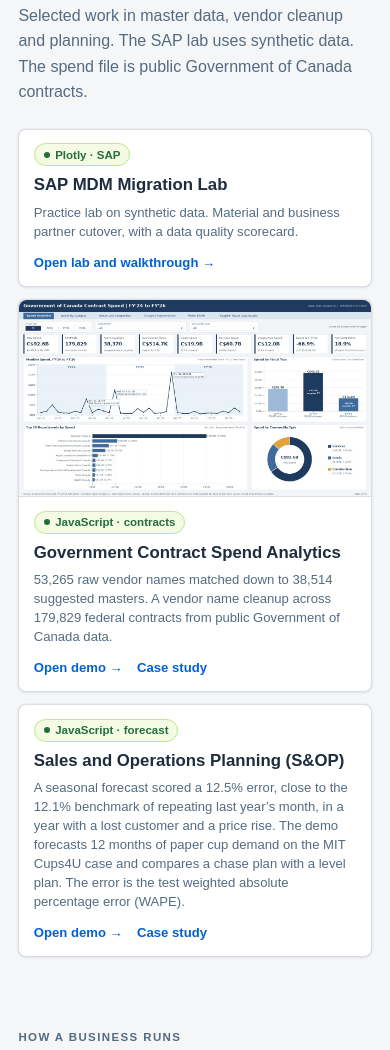
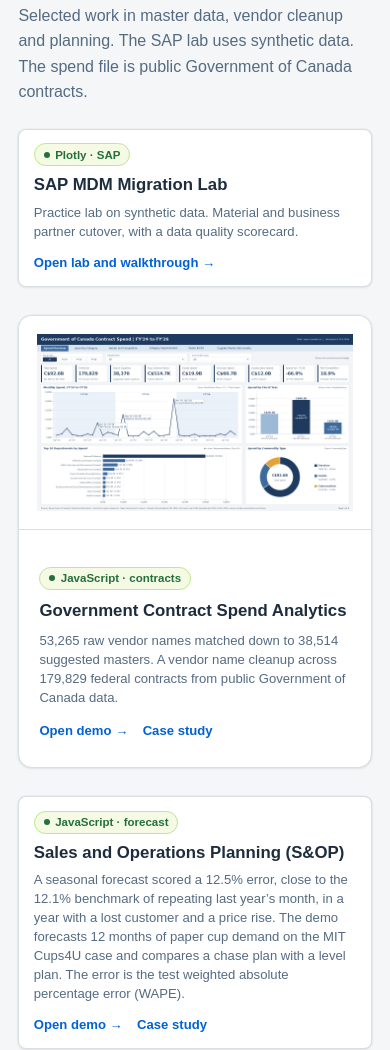
Before and after one commit to afolabi-adesina-m/NA-Skills-Portfolio, a plain HTML site: page docs/index.html in a window 390 px wide. Shown: the part 1636-2686 px from the top of the page. Drawn offline with Linux system fonts and the light colour scheme.

Commit message:
Approved About closing paragraph; wide picture card sizing

```diff
--- a/docs/css/hub.css
+++ b/docs/css/hub.css
@@ -1881,3 +1881,77 @@ body.hub a.foundation-link:hover {
   }
   .foundation-link-arrow { margin-left: auto; }
 }
+
+/* ===== Picture cards: wide project card, picture left and text right =====
+   Sizing follows the wide project card pattern: picture column 1.15fr, text column 1fr,
+   whole picture shown (contain) on a white panel with 18px padding, 14px corners,
+   28px between cards, stacked with the picture on top below 760px. */
+.feature-grid:has(.tile-thumb) {
+  grid-template-columns: repeat(2, minmax(0, 1fr));
+  grid-auto-flow: row dense;
+  gap: 28px;
+}
+
+.tile:has(> .tile-thumb) {
+  grid-column: 1 / -1;
+  display: grid;
+  grid-template-columns: minmax(0, 1.15fr) minmax(0, 1fr);
+  grid-template-rows: auto auto auto 1fr;
+  row-gap: 0.55rem;
+  padding: 0;
+  border-radius: 14px;
+  overflow: hidden;
+}
+
+.tile:has(> .tile-thumb) > :not(.tile-thumb) {
+  grid-column: 2;
+  margin-left: 1.75rem;
+  margin-right: 1.75rem;
+}
+
+.tile:has(> .tile-thumb) > .status {
+  justify-self: start;
+  margin-top: 1.75rem;
+}
+
+.tile:has(> .tile-thumb) > .tile-links {
+  align-self: end;
+  margin-bottom: 1.6rem;
+}
+
+.tile:has(> .tile-thumb) > .tile-thumb {
+  grid-column: 1;
+  grid-row: 1 / -1;
+  box-sizing: border-box;
+  width: 100%;
+  height: 100%;
+  max-width: 100%;
+  margin: 0;
+  padding: 18px;
+  aspect-ratio: auto;
+  object-fit: contain;
+  object-position: center;
+  background: #fff;
+  border-bottom: 0;
+  border-right: 1px solid var(--line);
+  border-radius: 0;
+}
+
+@media (max-width: 760px) {
+  .feature-grid:has(.tile-thumb) { grid-template-columns: 1fr; }
+  .tile:has(> .tile-thumb) {
+    grid-template-columns: 1fr;
+    grid-template-rows: none;
+  }
+  .tile:has(> .tile-thumb) > :not(.tile-thumb) {
+    grid-column: 1;
+    margin-left: 20px;
+    margin-right: 20px;
+  }
+  .tile:has(> .tile-thumb) > .tile-thumb {
+    grid-row: auto;
+    height: auto;
+    border-right: 0;
+    border-bottom: 1px solid var(--line);
+  }
+}
--- a/docs/index.html
+++ b/docs/index.html
@@ -314,7 +314,7 @@
           <p>
             I started in financial planning and analysis at Lafarge Africa. From there I moved into supplier master data on Oracle JD Edwards, then led the master data migration from Oracle JD Edwards to SAP ECC. The vendor master reached 99.9% accuracy with no duplicates, and I trained 30 users. At IHS Towers I moved into reporting and analytics with Microsoft Dynamics and Power BI. Now I am a Software and AI Developer co-op at the Sheridan Centre for Applied AI.
           </p>
-          <p>[Closing line to be approved by Afolabi]</p>
+          <p>Along the way I learned that reporting and AI only work when the master data underneath is right. I still start with the business process and the data, then build the reporting and tools people use. I am looking for roles in SAP master data, data governance and ERP analytics, where clean data can support reporting, automation and AI.</p>
         </div>
         <div class="about-path" aria-label="Career path">
           <p class="about-path-label">Career path</p>
```
